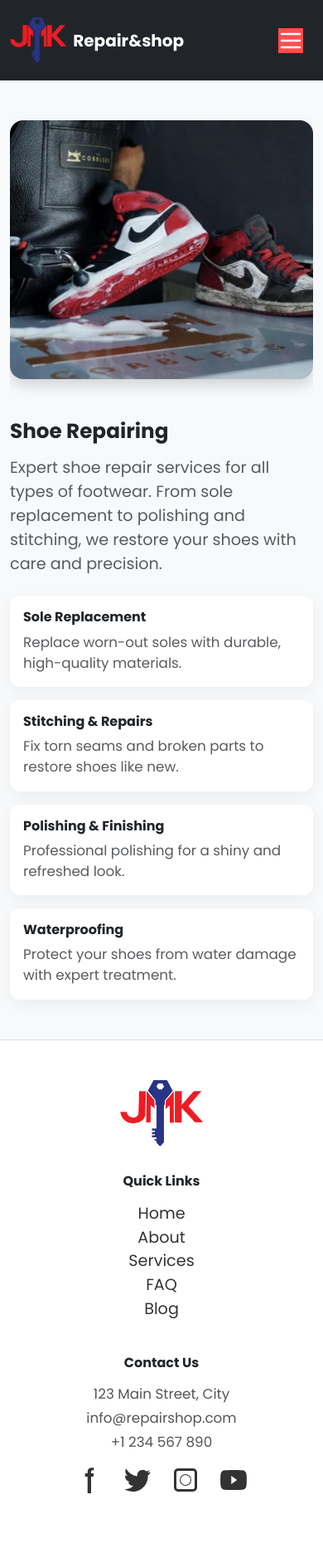
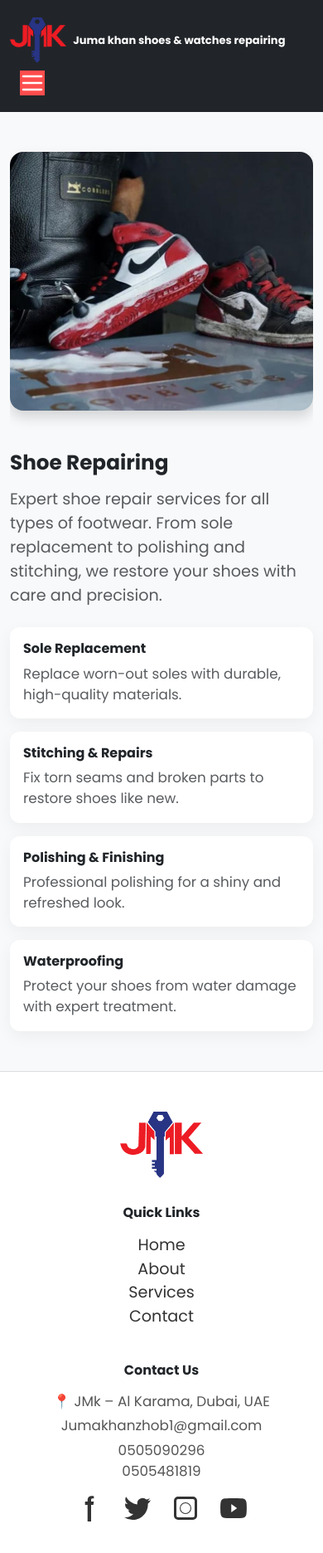
Before and after one commit to raufdev000/Repair-shop-pro, a plain HTML site: page shoe.html in a window 390 px wide. Shown: the whole page at 83% size. Before the commit the page ends 1848 px from the top, so only its background shows below. Drawn offline with nearby package versions, Linux system fonts and the light colour scheme.

Commit message:
frontend Ui fixes

```diff
--- a/shoe.html
+++ b/shoe.html
@@ -49,7 +49,7 @@
       <!-- LOGO LEFT -->
       <a class="navbar-brand d-flex align-items-center" href="#">
         <img src="jmk_logo.png" alt="Logo" height="55" class="me-2">
-        <span class="fw-bold text-white">Repair&shop</span>
+    <span class="fw-semibold shop-name">Juma khan shoes & watches repairing</span>
       </a>
 
       <!-- TOGGLER -->
@@ -141,7 +141,7 @@
   </div>
 </section>
  </main>
- <footer class="footer-section py-5 bg-white text-dark font-ui">
+  <footer class="footer-section py-5 bg-white text-dark font-ui">
   <div class="container">
     <div class="row align-items-start">
 
@@ -154,20 +154,20 @@
       <div class="col-md-4 mb-4 mb-md-0 text-center">
         <h6 class="fw-bold mb-3">Quick Links</h6>
         <ul class="list-unstyled">
-          <li><a href="#" class="footer-link">Home</a></li>
-          <li><a href="#" class="footer-link">About</a></li>
-          <li><a href="#" class="footer-link">Services</a></li>
-          <li><a href="#" class="footer-link">FAQ</a></li>
-          <li><a href="#" class="footer-link">Blog</a></li>
+          <li><a href="index.html" class="footer-link">Home</a></li>
+          <li><a href="about.html" class="footer-link">About</a></li>
+          <li><a href="services.html" class="footer-link">Services</a></li>
+          <li><a href="contact.html" class="footer-link">Contact</a></li>
+
         </ul>
       </div>
 
       <!-- RIGHT: Contact & Social Icons -->
       <div class="col-md-5 d-flex flex-column align-items-md-end align-items-center">
         <h6 class="fw-bold mb-3">Contact Us</h6>
-        <p class="mb-1 small">123 Main Street, City</p>
-        <p class="mb-1 small">info@repairshop.com</p>
-        <p class="mb-3 small">+1 234 567 890</p>
+        <p class="mb-1 small">📍 JMk – Al Karama, Dubai, UAE</p>
+        <p class="mb-1 small">Jumakhanzhob1@gmail.com</p>
+        <p class="mb-3 small">0505090296 <br> 0505481819</p>
 
         <div class="d-flex gap-3">
        <a href="#" class="social-icon">
--- a/style.css
+++ b/style.css
@@ -1000,6 +1000,24 @@ font-size: larger;
     object-fit: cover;
     display: block;
   }
+  .shop-name {
+  font-size: 20px; /* default desktop size */
+}
+
+/* Tablets */
+@media (max-width: 992px) {
+  .shop-name {
+    font-size: 18px;
+  }
+}
+
+/* Mobile */
+@media (max-width: 576px) {
+  .shop-name {
+    font-size: 13px;
+  }
+}
+
     /* Responsive adjustments */
     @media (max-width: 1200px) {
       .carousel-card { flex: 0 0 20%; max-width: 180px; }
```
Also changed, not shown: Phonerepairing.html (+5 -5 lines), about.html (+5 -5 lines), contact.html (+9 -9 lines), index.html (+5 -6 lines), keyrepairing.html (+5 -5 lines), leather.html (+4 -4 lines), lockrepairing.html (+5 -5 lines), services.html (+4 -4 lines), watches.html (+5 -5 lines).
